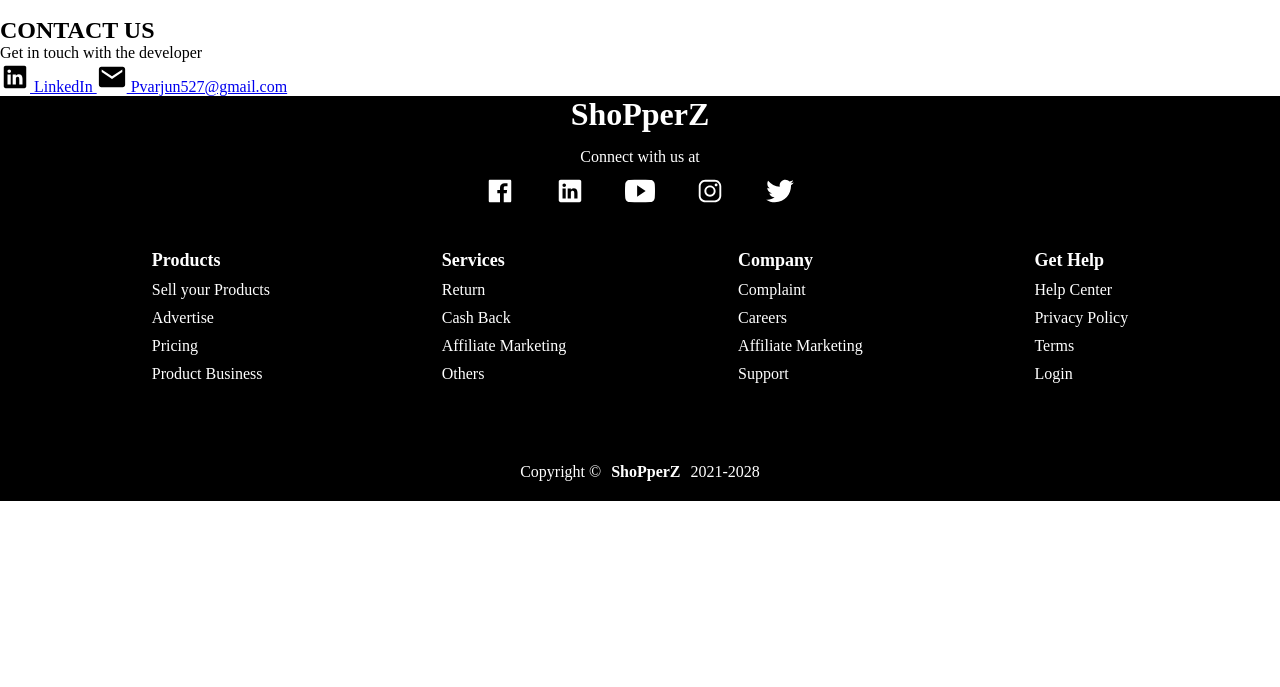
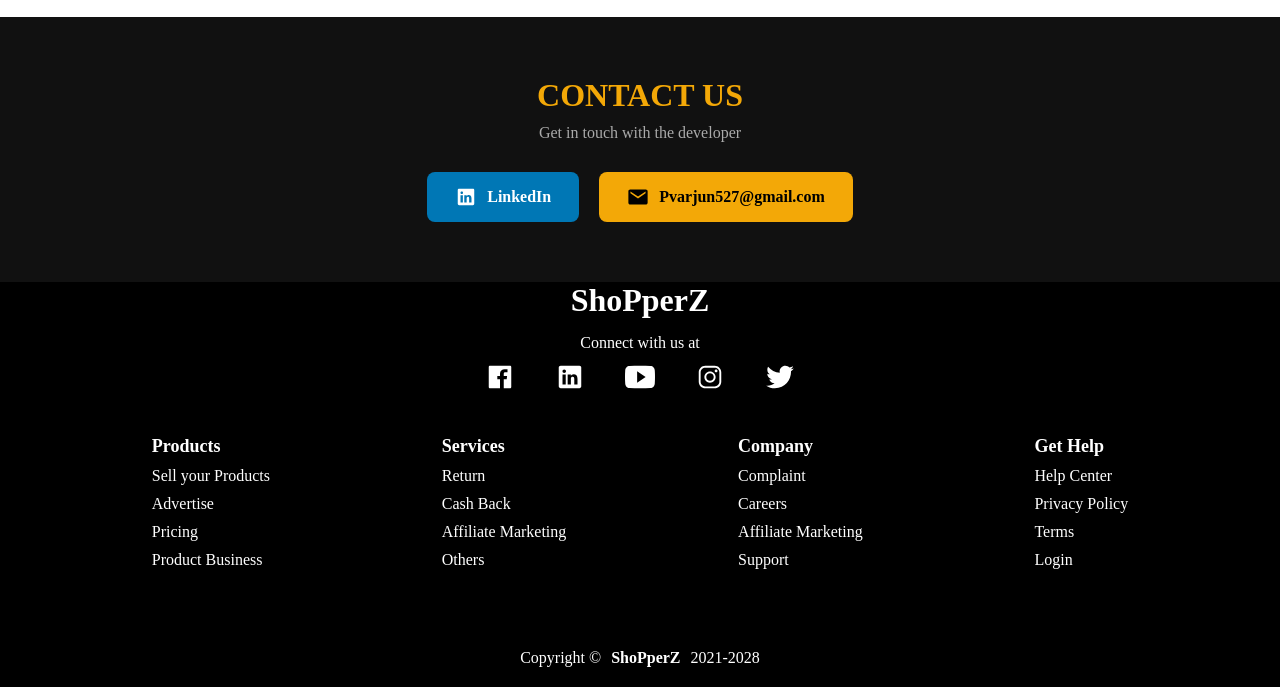
Before and after one commit to arjunpv1312/ShoPperZ, a plain HTML site: page index.html in a window 1280 px wide. Shown: the part 2063-2750 px from the top of the page. Before the commit the page ends 2564 px from the top, so only its background shows below. Drawn offline with nearby package versions, Linux system fonts and the light colour scheme.

Commit message:
Add contact section styles and fix close/ham button styles

```diff
--- a/ecommerce.css
+++ b/ecommerce.css
@@ -655,3 +655,74 @@ flex-wrap: nowrap;
 
 
 }
+/* Close and Ham buttons */
+.close, .ham {
+    cursor: pointer;
+    font-size: 28px;
+    color: white;
+    background: none;
+    border: none;
+    padding: 4px 10px;
+}
+
+/* Contact Section */
+.contact-section {
+    background: #111;
+    color: white;
+    text-align: center;
+    padding: 60px 20px;
+}
+
+.contact-section h2 {
+    font-size: 2rem;
+    font-weight: 800;
+    margin-bottom: 10px;
+    color: rgb(243, 168, 7);
+}
+
+.contact-section p {
+    margin-bottom: 30px;
+    color: #aaa;
+    font-size: 1rem;
+}
+
+.contact-links {
+    display: flex;
+    justify-content: center;
+    flex-wrap: wrap;
+    gap: 20px;
+}
+
+.contact-btn {
+    display: flex;
+    align-items: center;
+    gap: 10px;
+    padding: 14px 28px;
+    border-radius: 8px;
+    text-decoration: none;
+    font-weight: 700;
+    font-size: 1rem;
+    transition: transform 0.2s, opacity 0.2s;
+}
+
+.contact-btn:hover {
+    transform: translateY(-3px);
+    opacity: 0.9;
+}
+
+.linkedin-btn {
+    background: #0077b5;
+    color: white;
+}
+
+.email-btn {
+    background: rgb(243, 168, 7);
+    color: black;
+}
+
+.contact-btn ion-icon {
+    width: 22px;
+    height: 22px;
+    background: transparent;
+    color: inherit;
+}
```
